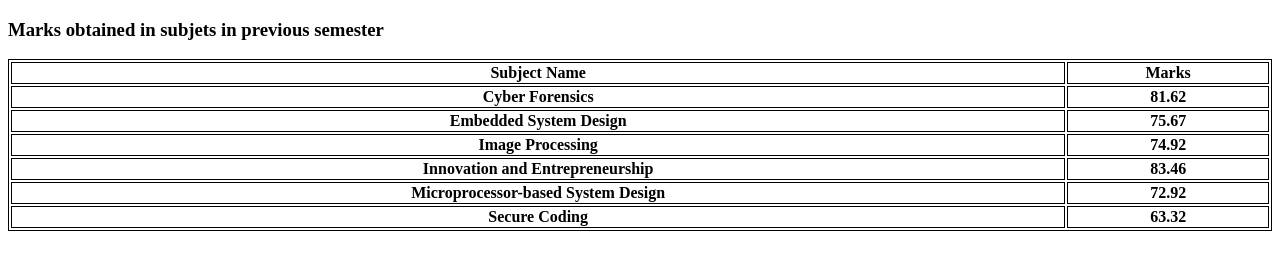
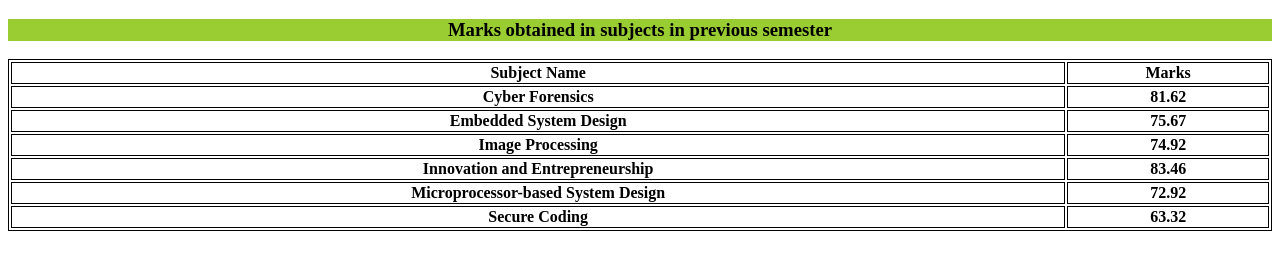
Before and after one commit to ekamkaur/RDIP-weektasks, a plain HTML site: page table.html in a window 1280 px wide. Drawn offline with Linux system fonts and the light colour scheme.

Commit message:
added divisions

```diff
--- a/table.css
+++ b/table.css
@@ -1,3 +1,9 @@
 table, th, td {
     border: 1px solid black;
   }
+ .color{
+    background-color:yellowgreen;
+  }
+  h3{
+      text-align: center;
+  }
--- a/table.html
+++ b/table.html
@@ -7,12 +7,15 @@
     <link rel="stylesheet" href="/table.css">
 </head>
 <body>
-    <h3>Marks obtained in subjets in previous semester</h3>
+    <div class="color"><h3>Marks obtained in subjects in previous semester</h3></div>
+    <div>
     <table style="width:100%">
+        <div>
         <tr>
           <th>Subject Name</th>
           <th>Marks</th>
         </tr>
+        </div>
         <tr>
             <th>Cyber Forensics</th>
             <th>81.62</th>
@@ -38,5 +41,6 @@
             <th>63.32</th>
           </tr>
       </table>
+    </div>
 </body>
 </html>
```
